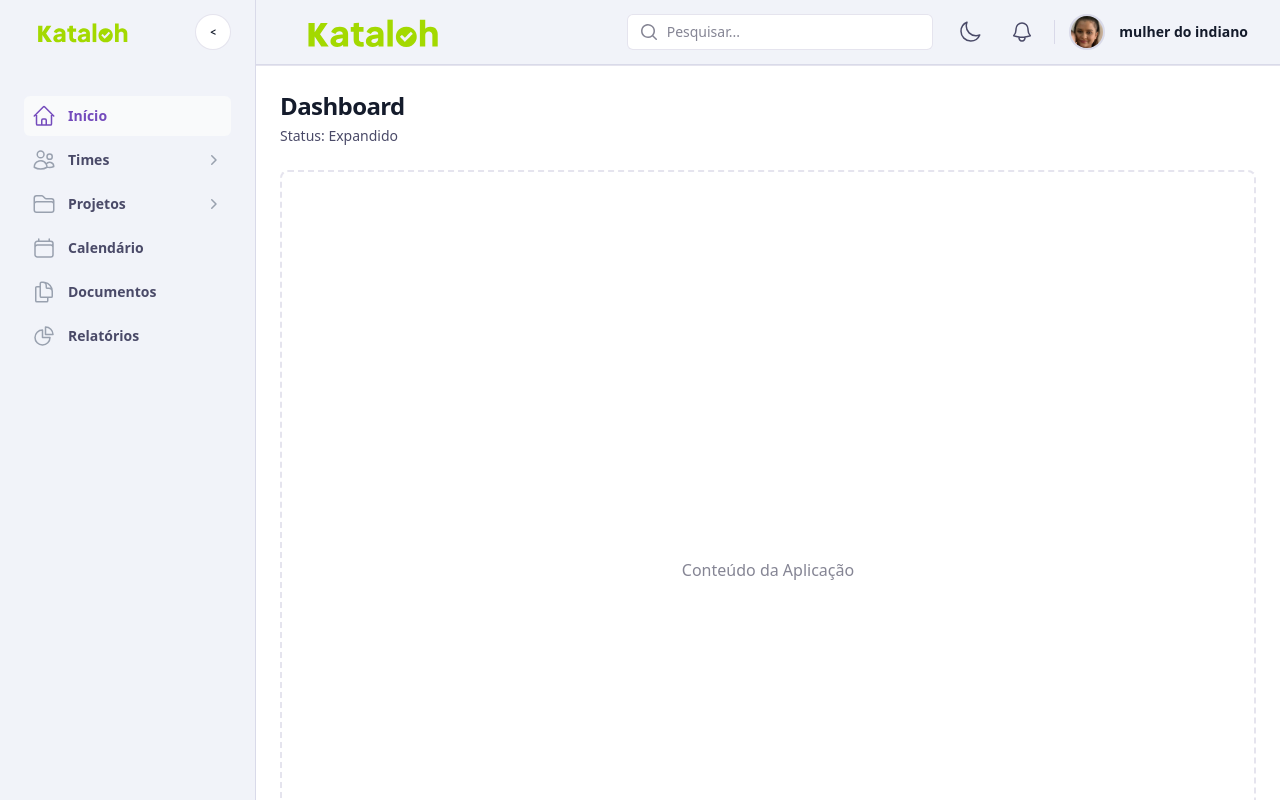
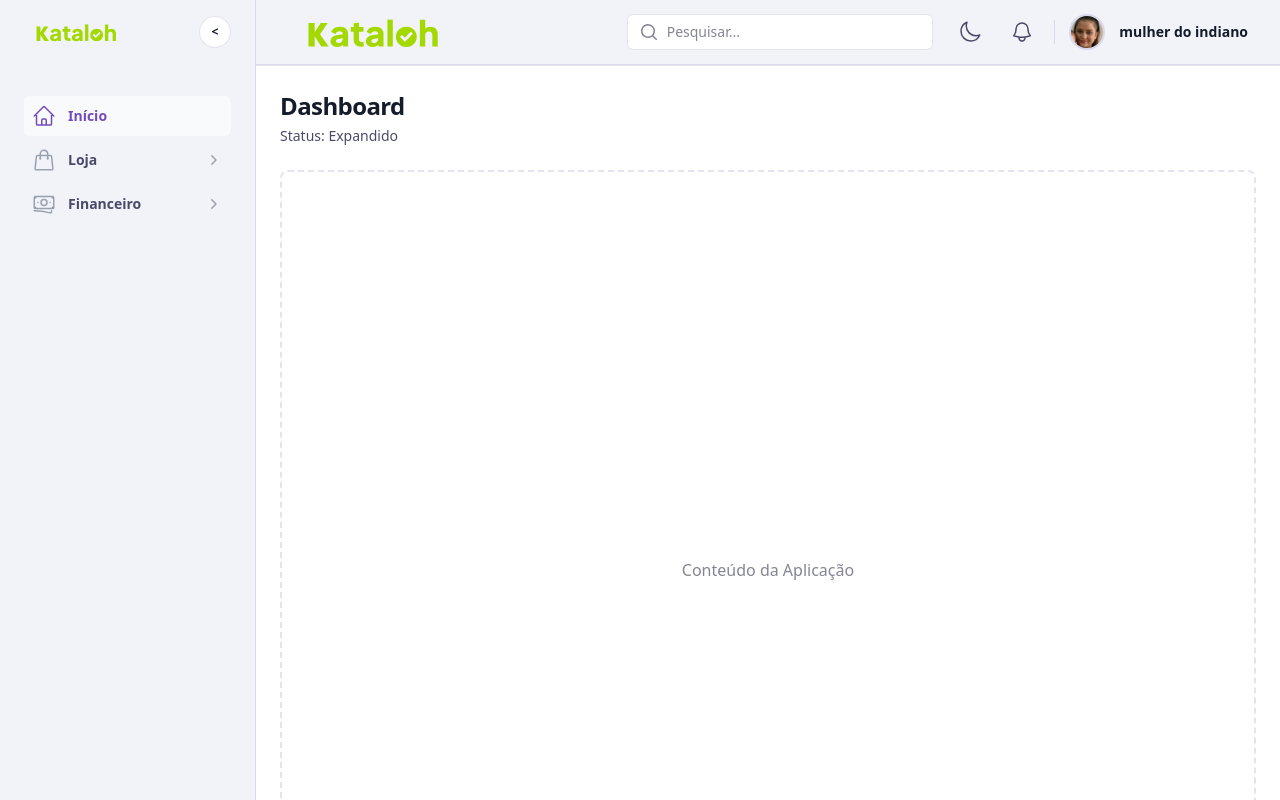
Before and after one commit to Victor-Prg/kataloh_tcc, a React (Vite) app: page /dashboard in a window 1280 px wide. Built offline with nearby package versions, Linux system fonts and the light colour scheme.

Commit message:
botões sidebar

```diff
--- a/src/components/Sidebar.tsx
+++ b/src/components/Sidebar.tsx
@@ -1,49 +1,142 @@
 import { Disclosure, DisclosureButton, DisclosurePanel } from '@headlessui/react'
 import { ChevronRightIcon } from '@heroicons/react/20/solid'
 import {
-  CalendarIcon,
-  ChartPieIcon,
-  DocumentDuplicateIcon,
-  FolderIcon,
   HomeIcon,
-  UsersIcon,
+  ShoppingBagIcon,     // Para Loja
+  BanknotesIcon,       // Para Financeiro
+  ListBulletIcon,      // Para Listagem
+  PencilSquareIcon,    // Para Cadastro
+  CubeIcon,            // Para Produtos
+  TruckIcon,           // Para Entregadores
+  ArrowPathIcon,       // Para Repasses
+  ClockIcon            // Para Histórico
 } from '@heroicons/react/24/outline'
 import logo from '../assets/logo.svg'
-import iconKataloh from '../assets/icon kataloh.svg' // <--- IMPORTAMOS O ÍCONE AQUI
+import iconKataloh from '../assets/icon kataloh.svg'
 import '../assets/Sidebar.css'
 
-const navigation = [
+// --- 1. DEFINIÇÃO DA ESTRUTURA DE DADOS ---
+interface NavigationItem {
+  name: string
+  href?: string
+  icon?: React.ElementType
+  current?: boolean
+  children?: NavigationItem[]
+}
+
+const navigation: NavigationItem[] = [
   { name: 'Início', href: '#', icon: HomeIcon, current: true },
   {
-    name: 'Times',
-    icon: UsersIcon,
+    name: 'Loja',
+    icon: ShoppingBagIcon,
     current: false,
     children: [
-      { name: 'Engenharia', href: '#' },
-      { name: 'Recursos Humanos', href: '#' },
-      { name: 'Sucesso do Cliente', href: '#' },
+      {
+        name: 'Listagem',
+        href: '#',
+        icon: ListBulletIcon
+      },
+      {
+        name: 'Cadastro',
+        icon: PencilSquareIcon, // Ícone opcional para sub-menu
+        children: [
+          { name: 'Produtos', href: '#', icon: CubeIcon },
+          { name: 'Entregadores', href: '#', icon: TruckIcon },
+        ]
+      },
     ],
   },
   {
-    name: 'Projetos',
-    icon: FolderIcon,
+    name: 'Financeiro',
+    icon: BanknotesIcon,
     current: false,
     children: [
-      { name: 'GraphQL API', href: '#' },
-      { name: 'iOS App', href: '#' },
-      { name: 'Android App', href: '#' },
-      { name: 'Portal de Clientes', href: '#' },
+      { name: 'Repasses', href: '#', icon: ArrowPathIcon },
+      { name: 'Histórico', href: '#', icon: ClockIcon },
     ],
   },
-  { name: 'Calendário', href: '#', icon: CalendarIcon, current: false },
-  { name: 'Documentos', href: '#', icon: DocumentDuplicateIcon, current: false },
-  { name: 'Relatórios', href: '#', icon: ChartPieIcon, current: false },
 ]
 
 function classNames(...classes: Array<string | false | null | undefined>) {
   return classes.filter(Boolean).join(' ')
 }
 
+// --- 2. COMPONENTE RECURSIVO PARA ITEM DO MENU ---
+type SidebarItemProps = {
+  item: NavigationItem
+  collapsed: boolean
+  depth?: number
+}
+
+const SidebarItem = ({ item, collapsed, depth = 0 }: SidebarItemProps) => {
+  // Define o padding baseado na profundidade (Nível 0: normal, Nível 1: pl-9, Nível 2: pl-14)
+  const paddingLeftClass = depth === 0 ? 'px-2' : depth === 1 ? 'pl-9 pr-2' : 'pl-14 pr-2'
+
+  // Se não tiver filhos ou se a sidebar estiver recolhida, renderiza como Link simples
+  if (!item.children || collapsed) {
+    return (
+      <a
+        href={item.href}
+        className={classNames(
+          item.current
+            ? 'bg-gray-50 dark:bg-white/5 text-[color:var(--primary-100)]'
+            : 'text-[color:var(--text-muted)] hover:bg-gray-50 dark:hover:bg-white/5 hover:text-[color:var(--text-primary)]',
+          'group flex gap-x-3 rounded-md py-2 text-sm font-semibold leading-6 transition-all',
+          collapsed ? 'justify-center px-0 w-full' : paddingLeftClass
+        )}
+        title={collapsed ? item.name : undefined}
+      >
+        {item.icon && (
+          <item.icon
+            aria-hidden="true"
+            className={classNames(
+              item.current ? 'text-[color:var(--primary-100)]' : 'text-gray-400 group-hover:text-[color:var(--text-primary)]',
+              'h-6 w-6 shrink-0'
+            )}
+          />
+        )}
+        {!collapsed && <span>{item.name}</span>}
+      </a>
+    )
+  }
+
+  // Se tiver filhos e estiver expandida, renderiza como Accordion (Disclosure)
+  return (
+    <Disclosure as="div" className="w-full">
+      <DisclosureButton
+        className={classNames(
+          item.current
+            ? 'bg-gray-50 dark:bg-white/5'
+            : 'hover:bg-gray-50 dark:hover:bg-white/5',
+          'group flex w-full items-center gap-x-3 rounded-md py-2 text-left text-sm font-semibold leading-6 text-[color:var(--text-muted)] hover:text-[color:var(--text-primary)]',
+          paddingLeftClass
+        )}
+      >
+        {item.icon && (
+          <item.icon
+            aria-hidden="true"
+            className="h-6 w-6 shrink-0 text-gray-400 group-hover:text-[color:var(--text-primary)]"
+          />
+        )}
+        <span className="flex-1">{item.name}</span>
+        <ChevronRightIcon
+          aria-hidden="true"
+          className="h-5 w-5 shrink-0 text-gray-400 group-data-open:rotate-90 group-data-open:text-gray-500 transition-transform"
+        />
+      </DisclosureButton>
+      <DisclosurePanel as="ul" className="mt-1 space-y-1">
+        {item.children.map((subItem) => (
+          <li key={subItem.name}>
+            {/* AQUI ESTÁ A MÁGICA: Chamamos o componente dentro dele mesmo aumentando o depth */}
+            <SidebarItem item={subItem} collapsed={collapsed} depth={depth + 1} />
+          </li>
+        ))}
+      </DisclosurePanel>
+    </Disclosure>
+  )
+}
+
+// --- 3. COMPONENTE PRINCIPAL SIDEBAR ---
 type SidebarProps = {
   collapsed?: boolean
   onToggle?: () => void
@@ -66,46 +159,40 @@ export default function Sidebar({ collapsed = false, onToggle }: SidebarProps) {
             : 'h-16 items-center justify-between'
         )}
       >
-        {/* LÓGICA DO LOGO VS ÍCONE */}
         <div className="flex items-center justify-center">
           {collapsed ? (
-            // --- MODO RECOLHIDO: MOSTRA O ÍCONE KATALOH ---
             <img
               alt="Kataloh Icon"
               src={iconKataloh}
               className={classNames(
                 'absolute transition-all duration-200 ease-in-out transform origin-center',
-                collapsed ? "opacity-100 scale-50 pointer-events-none"
-                : "opacity-100 scale-60"
+                collapsed ? "opacity-100 scale-100" : "opacity-0 scale-50"
               )}
+              style={{ width: '32px' }}
             />
           ) : (
-            // --- MODO EXPANDIDO: MOSTRA O LOGO COMPLETO ---
             <div className="relative">
-              {/* Logo para Light Mode (Dark Mode Hidden) */}
               <img
                 alt="Your Company"
                 src={logo}
-                className="h-18 w-auto dark:hidden transition-all"
+                className="h-16 w-auto dark:hidden transition-all"
               />
-              {/* Logo para Dark Mode (Opcional, se o seu logo tiver versão branca) */}
               <img
                 alt="Your Company"
-                src={logo} // Se tiver um logo-dark.svg, use aqui
-                className="h-18 w-auto hidden dark:block transition-all"
+                src={logo}
+                className="h-16 w-auto hidden dark:block transition-all"
               />
             </div>
           )}
         </div>
 
-        {/* BOTÃO DE TOGGLE */}
         {onToggle && (
           <button
             type="button"
             onClick={onToggle}
             className={classNames(
               'flex items-center justify-center rounded-full border border-[color:var(--border)] bg-[color:var(--surface)] text-[color:var(--text-primary)] hover:bg-[color:var(--primary-50)] transition-all z-10',
-              collapsed ? 'h-9 w-9 text-[10px]' : 'h-9 w-9 text-[10px]'
+              collapsed ? 'h-8 w-8 text-[10px]' : 'h-8 w-8 text-xs'
             )}
           >
             {collapsed ? (
@@ -117,85 +204,20 @@ export default function Sidebar({ collapsed = false, onToggle }: SidebarProps) {
         )}
       </div>
 
-      {/* --- NAVEGAÇÃO --- */}
+      {/* --- NAVEGAÇÃO RECURSIVA --- */}
       <nav className={classNames("flex flex-1 flex-col w-full overflow-y-auto overflow-x-hidden no-scrollbar", collapsed ? "mt-4" : "mt-8")}>
-        <ul role="list" className="flex flex-1 flex-col gap-y-7">
-          <li>
-            <ul role="list" className="space-y-1">
-              {navigation.map((item) => (
-                <li key={item.name}>
-                  {!item.children || collapsed ? (
-                    <a
-                      href={item.href}
-                      className={classNames(
-                        item.current
-                          ? 'bg-gray-50 dark:bg-white/5 text-[color:var(--primary-100)]'
-                          : 'text-[color:var(--text-muted)] hover:bg-gray-50 dark:hover:bg-white/5 hover:text-[color:var(--text-primary)]',
-                        'group flex gap-x-3 rounded-md py-2 text-sm font-semibold leading-6 transition-all',
-                        collapsed ? 'justify-center px-0 w-full' : 'px-2'
-                      )}
-                      title={collapsed ? item.name : undefined}
-                    >
-                      <item.icon
-                        aria-hidden="true"
-                        className={classNames(
-                          item.current ? 'text-[color:var(--primary-100)]' : 'text-gray-400 group-hover:text-[color:var(--text-primary)]',
-                          'h-6 w-6 shrink-0'
-                        )}
-                      />
-                      {!collapsed && <span>{item.name}</span>}
-                    </a>
-                  ) : (
-                    <Disclosure as="div">
-                      <DisclosureButton
-                        className={classNames(
-                          item.current
-                            ? 'bg-gray-50 dark:bg-white/5'
-                            : 'hover:bg-gray-50 dark:hover:bg-white/5',
-                          'group flex w-full items-center gap-x-3 rounded-md px-2 py-2 text-left text-sm font-semibold leading-6 text-[color:var(--text-muted)] hover:text-[color:var(--text-primary)]'
-                        )}
-                      >
-                        <item.icon
-                          aria-hidden="true"
-                          className="h-6 w-6 shrink-0 text-gray-400 group-hover:text-[color:var(--text-primary)]"
-                        />
-                        <span className="flex-1">{item.name}</span>
-                        <ChevronRightIcon
-                          aria-hidden="true"
-                          className="h-5 w-5 shrink-0 text-gray-400 group-data-open:rotate-90 group-data-open:text-gray-500"
-                        />
-                      </DisclosureButton>
-                      <DisclosurePanel as="ul" className="mt-1 px-2">
-                        {item.children.map((subItem) => (
-                          <li key={subItem.name}>
-                            <DisclosureButton
-                              as="a"
-                              href={subItem.href}
-                              className="block rounded-md py-2 pr-2 pl-9 text-sm leading-6 text-[color:var(--text-muted)] hover:bg-gray-50 dark:hover:bg-white/5 hover:text-[color:var(--text-primary)]"
-                            >
-                              {subItem.name}
-                            </DisclosureButton>
-                          </li>
-                        ))}
-                      </DisclosurePanel>
-                    </Disclosure>
-                  )}
-                </li>
-              ))}
-            </ul>
-          </li>
+        <ul role="list" className="flex flex-1 flex-col gap-y-1">
+          {navigation.map((item) => (
+            <li key={item.name}>
+              <SidebarItem item={item} collapsed={Boolean(collapsed)} />
+            </li>
+          ))}
+        </ul>
 
-          <li className="mt-auto -mx-2">
-            <a
-              href="#"
-              className={classNames(
-                'flex items-center gap-x-4 py-3 text-sm font-semibold leading-6 text-[color:var(--text-primary)] hover:bg-gray-50 dark:hover:bg-white/5 rounded-md transition-all',
-                collapsed ? 'justify-center px-0' : 'px-6'
-              )}
-            >
-            </a>
-          </li>
-        </ul>
+        {/* Rodapé da Sidebar (Opcional) */}
+        <div className="mt-auto">
+           {/* Seus itens de footer aqui */}
+        </div>
       </nav>
     </div>
   )
```
